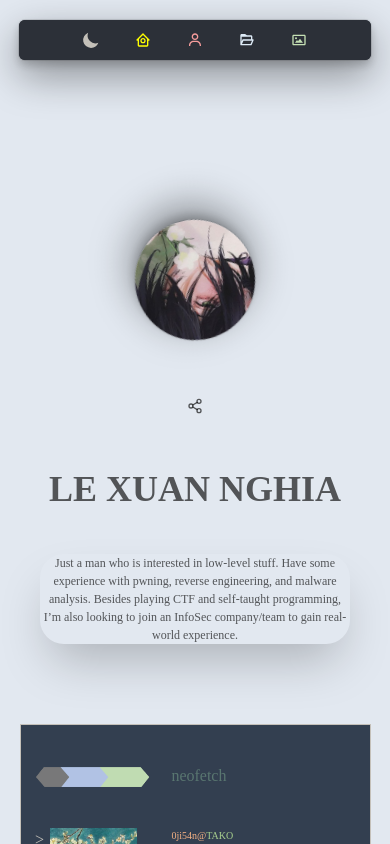
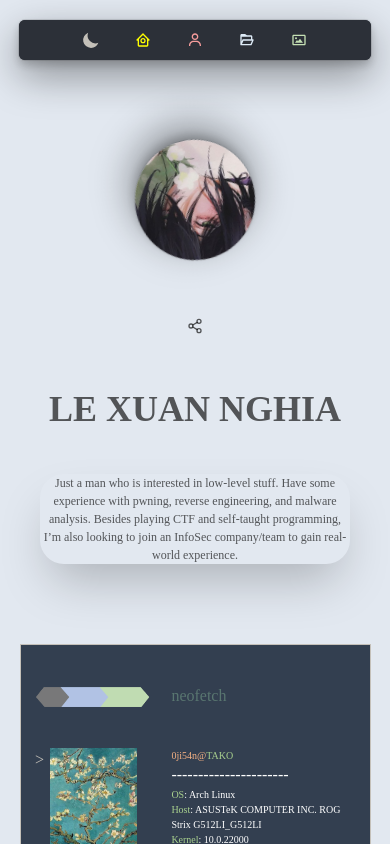
Before and after one commit to 0ji54n/0ji54n.github.io, a React (Create React App) app: page / in a window 390 px wide. Shown: the top 844 px of the page. Built offline with nearby package versions, Linux system fonts and the light colour scheme; a web font is replaced by a local one.

Commit message:
IPhone responsive

```diff
--- a/src/components/navbar.js
+++ b/src/components/navbar.js
@@ -241,7 +241,13 @@ export class NavigationBar extends React.Component {
           <Box>
           <VeryBottom/>
           <Flex justifyContent="center">
-          <Flex justifyContent="center" marginTop="40" w="40%" h={150}>
+          <Flex justifyContent="center" marginTop={{
+            base:"20",
+            sm:"40",
+            md:"40",
+            lg:"40",
+            xl:"40"
+          }} w="40%" h={150}>
             <Avt/>
             <MusicTimeLine/>
           </Flex>
```
